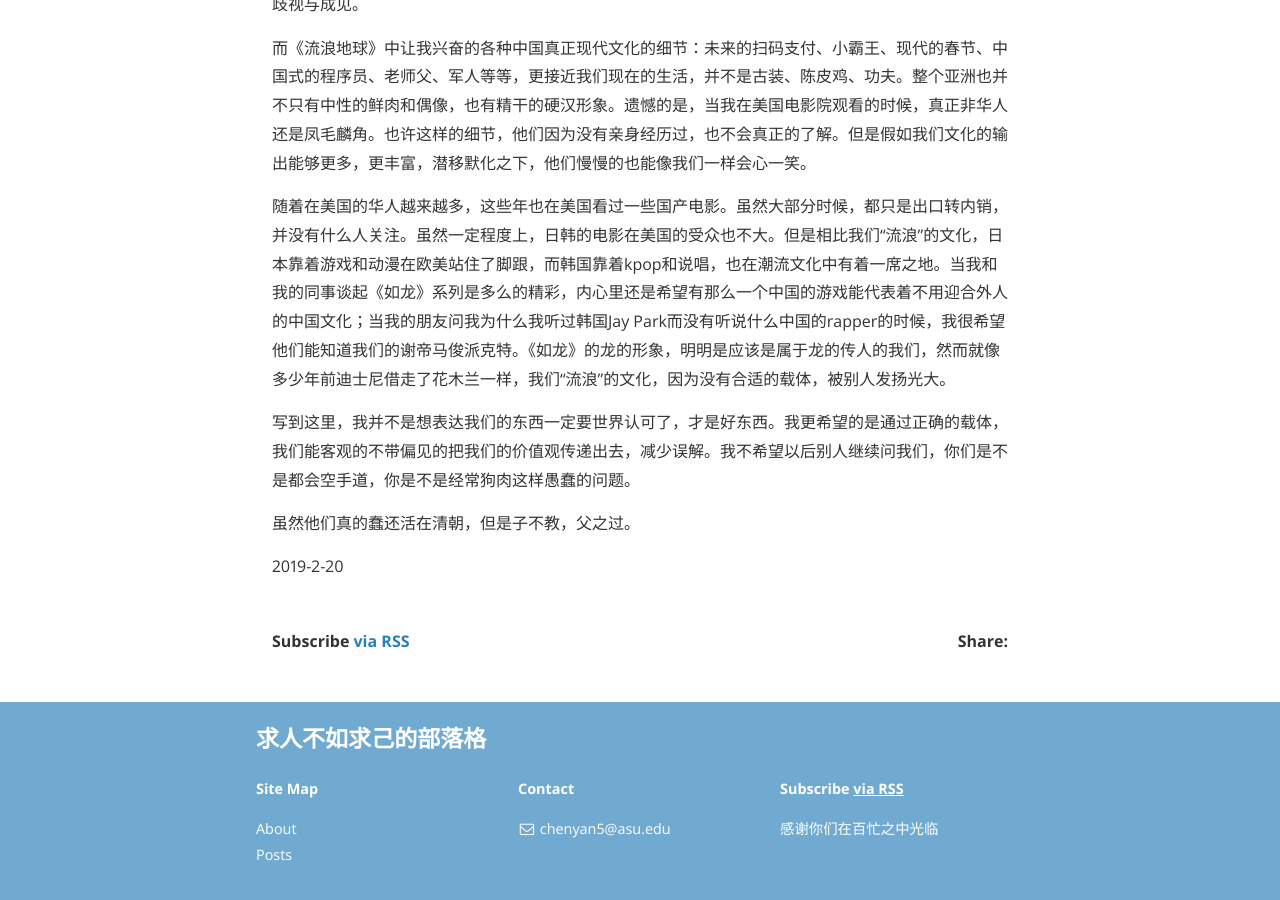
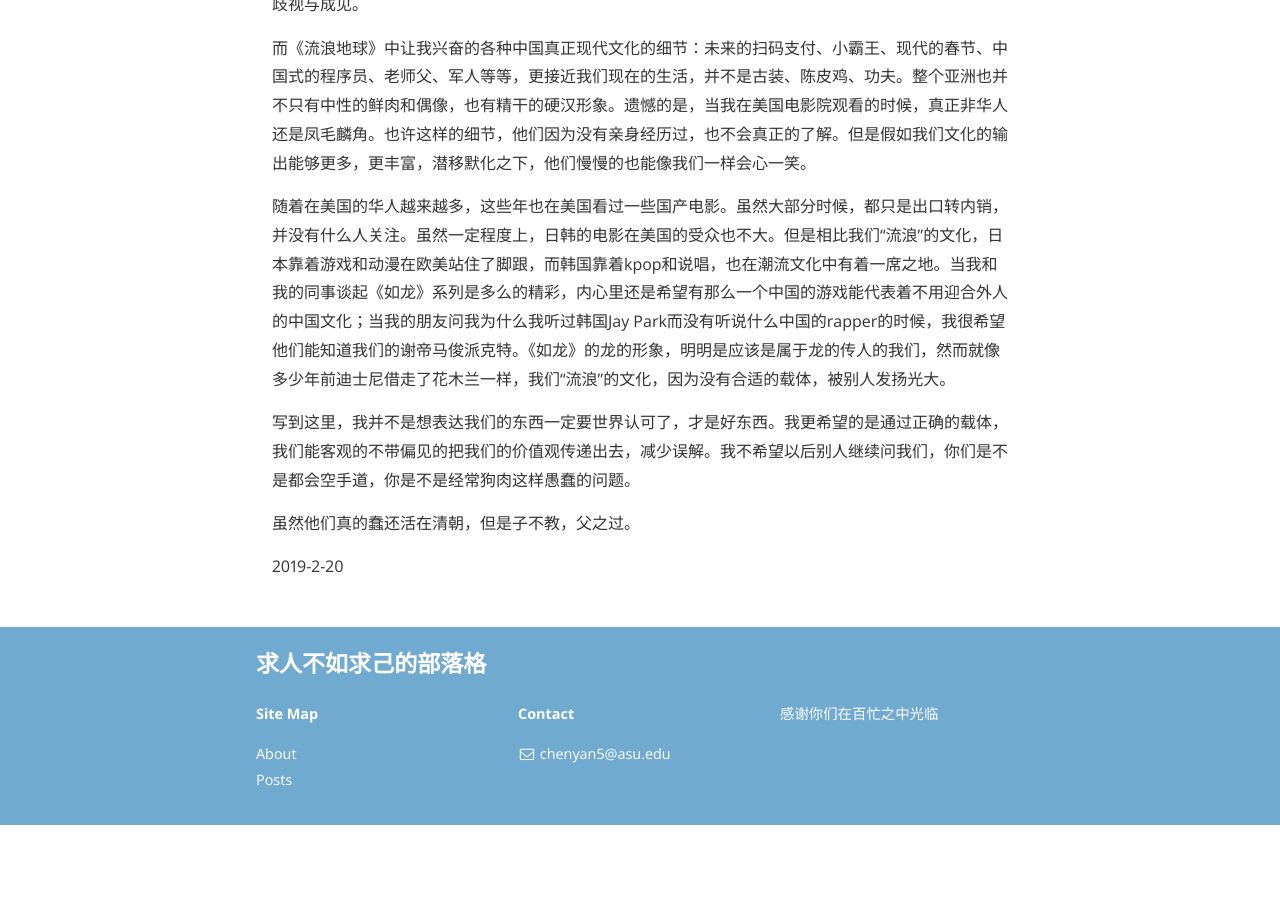
Before and after one commit to RadiumP/myblog, a Jekyll site: the page built from _posts/2019-02-20-“流浪”文化.markdown, in a window 1280 px wide and 900 px high, scrolled down 1530 px. Built offline with Jekyll 4.4.1, drawn with Linux system fonts in a browser that asks for light colours; nearby versions of some CDN libraries; after the commit the page ends 2355 px from its top, so only the background shows below that.

Commit message:
update signatures

```diff
--- a/_includes/footer.html
+++ b/_includes/footer.html
@@ -42,7 +42,6 @@
     </div>
 
     <div class="site-signature">
-      <p class="rss-subscribe text"><strong>Subscribe <a href="{{ "/feed.xml" | prepend: site.baseurl }}">via RSS</a></strong></p>
       <p class="text">{{ site.description }}</p>
     </div>
 
--- a/_layouts/post.html
+++ b/_layouts/post.html
@@ -41,56 +41,7 @@
 {% endif %}
 {% endif %}
 
-<section class="rss">
-  <p class="rss-subscribe text"><strong>Subscribe <a href="{{ "/feed.xml" | prepend: site.baseurl }}">via RSS</a></strong></p>
-</section>
 
-<section class="share">
-  <span>Share: </span>
-  {% for social in site.social %}
-    {% capture full_url %}{{ site.url }}{{ site.baseurl }}{{ page.url }}{% endcapture %}
-    {% if social.name == "Twitter" and social.share == true %}
-      <a href="//twitter.com/share?text={{ page.title | cgi_escape }}&url={{ full_url | cgi_escape}}&via={{social.username}}"
-        onclick="window.open(this.href, '{{ social.icon }}-share', 'width=550,height=255');return false;">
-        <i class="fa fa-{{ social.icon | remove_first: '-square' }}-square fa-lg"></i>
-      </a>
-    {% endif %}
-    {% if social.name == "Facebook" and social.share == true %}
-      <a href="//www.facebook.com/sharer.php?t={{ page.title | cgi_escape }}&u={{ full_url | cgi_escape}}"
-        onclick="window.open(this.href, '{{ social.icon }}-share', 'width=550,height=255');return false;">
-        <i class="fa fa-{{ social.icon | remove_first: '-square' }}-square fa-lg"></i>
-      </a>
-    {% endif %}
-    {% if social.name == "Google+" and social.share == true %}
-      <a href="//plus.google.com/share?title={{ page.title | cgi_escape }}&url={{ full_url | cgi_escape}}"
-        onclick="window.open(this.href, '{{ social.icon }}-share', 'width=550,height=255');return false;">
-        <i class="fa fa-{{ social.icon | remove_first: '-square' }}-square fa-lg"></i>
-      </a>
-    {% endif %}
-    {% if social.name == "LinkedIn" and social.share == true %}
-      <a href="//www.linkedin.com/shareArticle?mini=true&url={{ full_url | cgi_escape}}"
-        onclick="window.open(this.href, '{{ social.icon }}-share', 'width=550,height=255');return false;">
-        <i class="fa fa-{{ social.icon | remove_first: '-square' }}-square fa-lg"></i>
-      </a>
-    {% endif %}
-    {% if social.name == "Pinterest" and social.share == true %}
-      <a href="//www.pinterest.com/pin/create/button/?description={{ page.title | cgi_escape }}&url={{ full_url | cgi_escape}}&media={{ site.url }}{% if page.cover %}{{ page.cover | prepend: site.baseurl  }}{% elsif site.cover %}{{ site.cover | prepend: site.baseurl }}{% else %}{{ site.logo | prepend: site.baseurl }}{% endif %}"
-        onclick="window.open(this.href, '{{ social.icon }}-share', 'width=550,height=255');return false;">
-        <i class="fa fa-{{ social.icon | remove_first: '-square' }}-square fa-lg"></i>
-      </a>
-    {% endif %}
-    {% if social.name == "Reddit" and social.share == true %}
-      <a href="//www.reddit.com/submit" onclick="window.location = '//www.reddit.com/submit?url=' + encodeURIComponent('{{ full_url }}') + '&title={{page.title}}'; return false">
-        <i class="fa fa-{{ social.icon | remove_first: '-square' }}-square fa-lg"></i>
-      </a>
-    {% endif %}
-    {% if social.name == "Hacker News" and social.share == true %}
-      <a href="//news.ycombinator.com/submitlink" onclick="window.location = '//news.ycombinator.com/submitlink?u=' + encodeURIComponent('{{ full_url }}') + '&t={{page.title}}'; return false">
-        <i class="fa fa-{{ social.icon | remove_first: '-square' }} fa-lg"></i>
-      </a>
-    {% endif %}
-  {% endfor %}
-</section>
 {% if site.inter_post_navigation == true %}
 	<section class="post-navigation">
 		<span class="prev-post">
```
